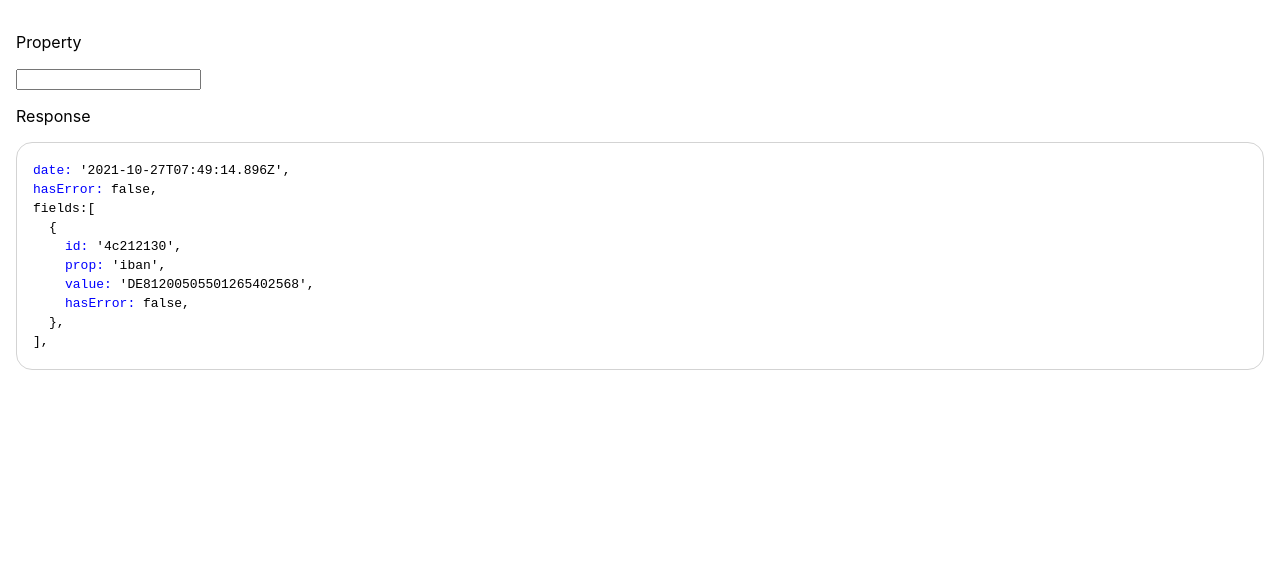
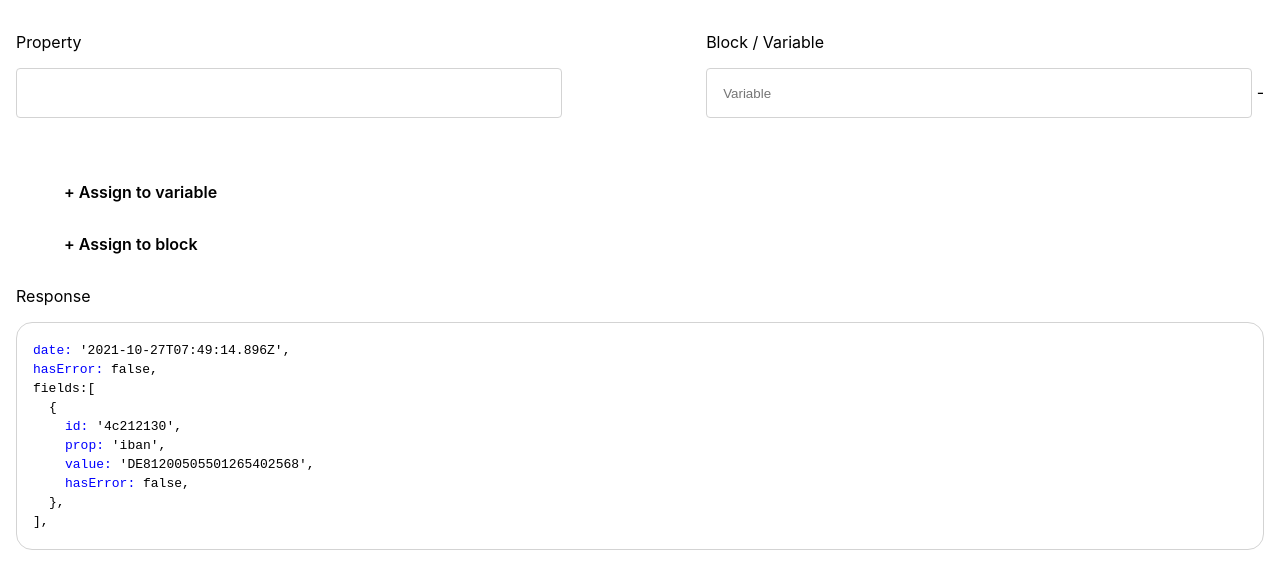
Before and after one commit to JoaoTeixeira13/hey-json-explorer, a React (Create React App) app: page / in a window 1280 px wide. Shown: the top 588 px of the page. Built offline with nearby package versions, Linux system fonts and the light colour scheme.

Commit message:
template layout sketch

```diff
--- a/src/App.css
+++ b/src/App.css
@@ -11,6 +11,24 @@ body {
     border-radius: 1rem;
     padding: 1rem 0 1rem 0;
 }
-.inputArea {
-    display: block;
+input {
+    width: 40vw;
+    height: 1rem;
+    padding: 1rem;
+    border: 1px solid lightgray;
+    border-radius: 0.25rem;
 }
+
+.input-group {
+    display: flex;
+    width: 100%;
+    justify-content: space-between;
+}
+
+.display-result {
+    height: 2rem;
+}
+h4 {
+    margin: 0 0 2rem 3rem;
+    font-weight: 600;
+}
--- a/src/App.tsx
+++ b/src/App.tsx
@@ -2,13 +2,13 @@ import { useEffect, useState } from "react";
 import "./App.css";
 import { JsonExplorer, KeyValuePair } from "./components/json-explorer";
 import demoData from "./test-data/demo-data.json";
-import secondDemoData from "./test-data/second-demo-data.json";
+//import secondDemoData from "./test-data/second-demo-data.json";
 import { readJsonProperties } from "./utils/read-json-properties";
 import { initialSearchValue, rootPath, undefinedDisplay } from "./constants";
 
 function App() {
-    //for experiment with different data types we can initialize our json here
-    //for an alternativite test case initialize the json as 'secondDemoData
+    //to experiment with different data types we can initialize our json here
+    //for an alternativite test case initialize the json as 'secondDemoData', further indention, data types, etc
 
     const [json] = useState<KeyValuePair>(demoData);
 
@@ -35,7 +35,8 @@ function App() {
 
     return (
         <>
-            <div className="input-area">
+            <section className="input-group">
+                <div>
                     <p>Property</p>
                     <input
                         value={searchValue}
@@ -44,8 +45,16 @@ function App() {
                             setSearchValue(e.target.value);
                         }}
                     />
-                {selectedProperty && <p>{selectedProperty}</p>}
+                    {<p className="display-result">{selectedProperty}</p>}
                 </div>
+                <div>
+                    <p>Block / Variable</p>
+                    <input placeholder="Variable" /> {" -"}
+                </div>
+            </section>
+
+            <h4>+ Assign to variable</h4>
+            <h4>+ Assign to block</h4>
 
             <p>Response</p>
             <div className="explorer-container">
```
Lines whose indentation alone changed are shown as unchanged.
